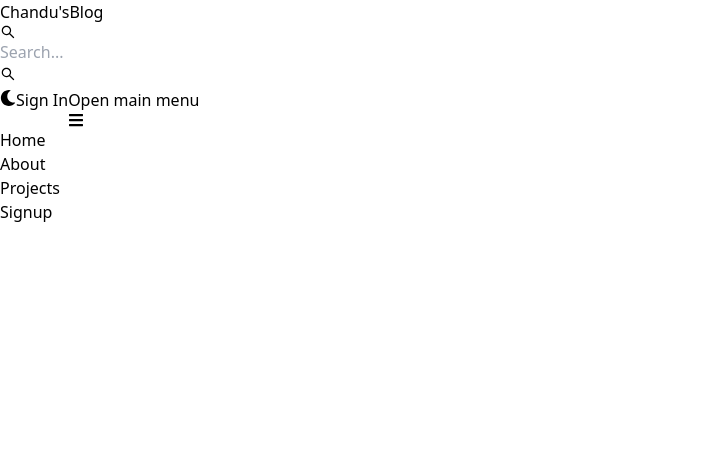
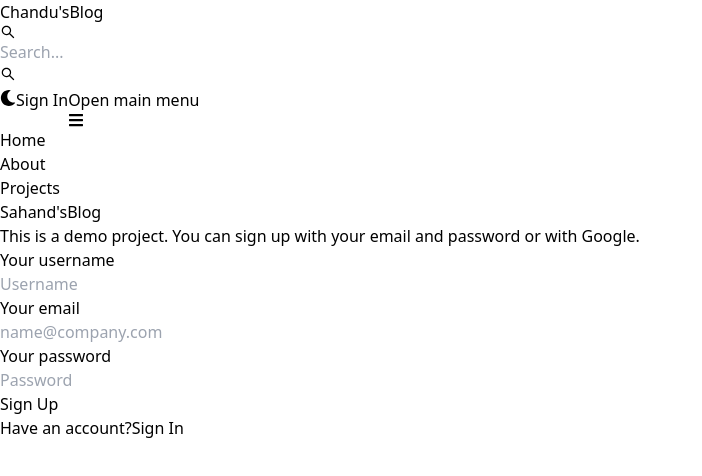
Before and after one commit to poorna-24/mern-blog, a React (Vite) app in the folder client/: page /sign-up in a window 1280 px wide. Shown: the top 476 px of the page, without its empty margins (0-702 px from the left). Built offline with nearby package versions, Linux system fonts and the light colour scheme.

Commit message:
signup ui

```diff
--- a/client/src/pages/SignUp.jsx
+++ b/client/src/pages/SignUp.jsx
@@ -1,7 +1,83 @@
-import React from "react";
+import React, { useState } from "react";
+import { Link } from "react-router-dom";
+import { Alert, Button, Label, Spinner, TextInput } from "flowbite-react";
 
 const Signup = () => {
-  return <div>Signup</div>;
+  const [formData, setFormData] = useState({});
+  const [errorMessage, setErrorMessage] = useState(null);
+  const [loading, setLoading] = useState(false);
+  const handleChange = (e) => {
+    setFormData({ ...formData, [e.target.id]: e.target.value.trim() });
+  };
+  // console.log(formData);
+
+  const handleSubmit = async (e) => {
+    e.preventDefault();
+    if (!formData.username || !formData.email || !formData.password) {
+      return setErrorMessage("Please fill out all fields.");
+    }
+    try {
+      const res = await fetch("/api/auth/signup", {
+        method: "POST",
+        headers: { "Content-Type": "application/json" },
+        body: JSON.stringify(formData),
+      });
+      const data = await res.json();
+    } catch (error) {}
+  };
+  return (
+    <div className="min-h-screen mt-20">
+      <div className="flex p-3 max-w-3xl mx-auto flex-col md:flex-row md:items-center gap-5">
+        {/* left */}
+        <div className="flex-1">
+          <Link to="/" className="font-bold dark:text-white text-4xl">
+            <span className="px-2 py-1 bg-gradient-to-r from-orange-500 via-yellow-500 to-green-500 rounded-lg text-white">Sahand's</span>
+            Blog
+          </Link>
+          <p className="text-sm mt-5">This is a demo project. You can sign up with your email and password or with Google.</p>
+        </div>
+        {/* right */}
+
+        <div className="flex-1">
+          <form className="flex flex-col gap-4" onSubmit={handleSubmit}>
+            <div>
+              <Label value="Your username" />
+              <TextInput type="text" placeholder="Username" id="username" onChange={handleChange} />
+            </div>
+            <div>
+              <Label value="Your email" />
+              <TextInput type="email" placeholder="name@company.com" id="email" onChange={handleChange} />
+            </div>
+            <div>
+              <Label value="Your password" />
+              <TextInput type="password" placeholder="Password" id="password" onChange={handleChange} />
+            </div>
+            <Button gradientDuoTone="purpleToPink" type="submit" disabled={loading}>
+              {loading ? (
+                <>
+                  <Spinner size="sm" />
+                  <span className="pl-3">Loading...</span>
+                </>
+              ) : (
+                "Sign Up"
+              )}
+            </Button>
+          </form>
+          <div className="flex gap-2 text-sm mt-5">
+            <span>Have an account?</span>
+            <Link to="/sign-in" className="text-blue-500">
+              Sign In
+            </Link>
+          </div>
+          {errorMessage && (
+            <Alert className="mt-5" color="failure">
+              {errorMessage}
+            </Alert>
+          )}
+        </div>
+      </div>
+    </div>
+  );
 };
 
 export default Signup;
--- a/client/vite.config.js
+++ b/client/vite.config.js
@@ -1,7 +1,15 @@
-import { defineConfig } from 'vite'
-import react from '@vitejs/plugin-react-swc'
+import { defineConfig } from "vite";
+import react from "@vitejs/plugin-react-swc";
 
 // https://vitejs.dev/config/
 export default defineConfig({
+  server: {
+    proxy: {
+      "/api": {
+        target: "http://localhost:3000",
+        secure: false,
+      },
+    },
+  },
   plugins: [react()],
-})
+});
```
